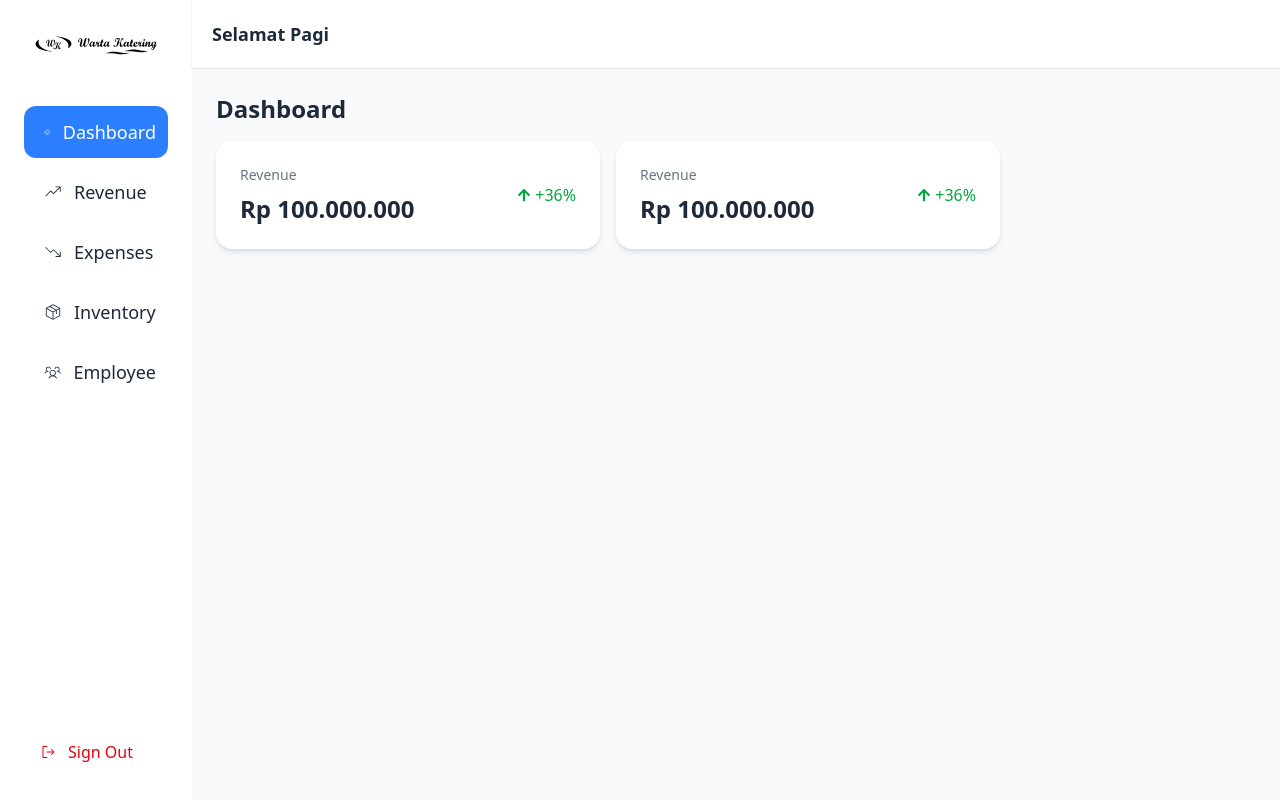
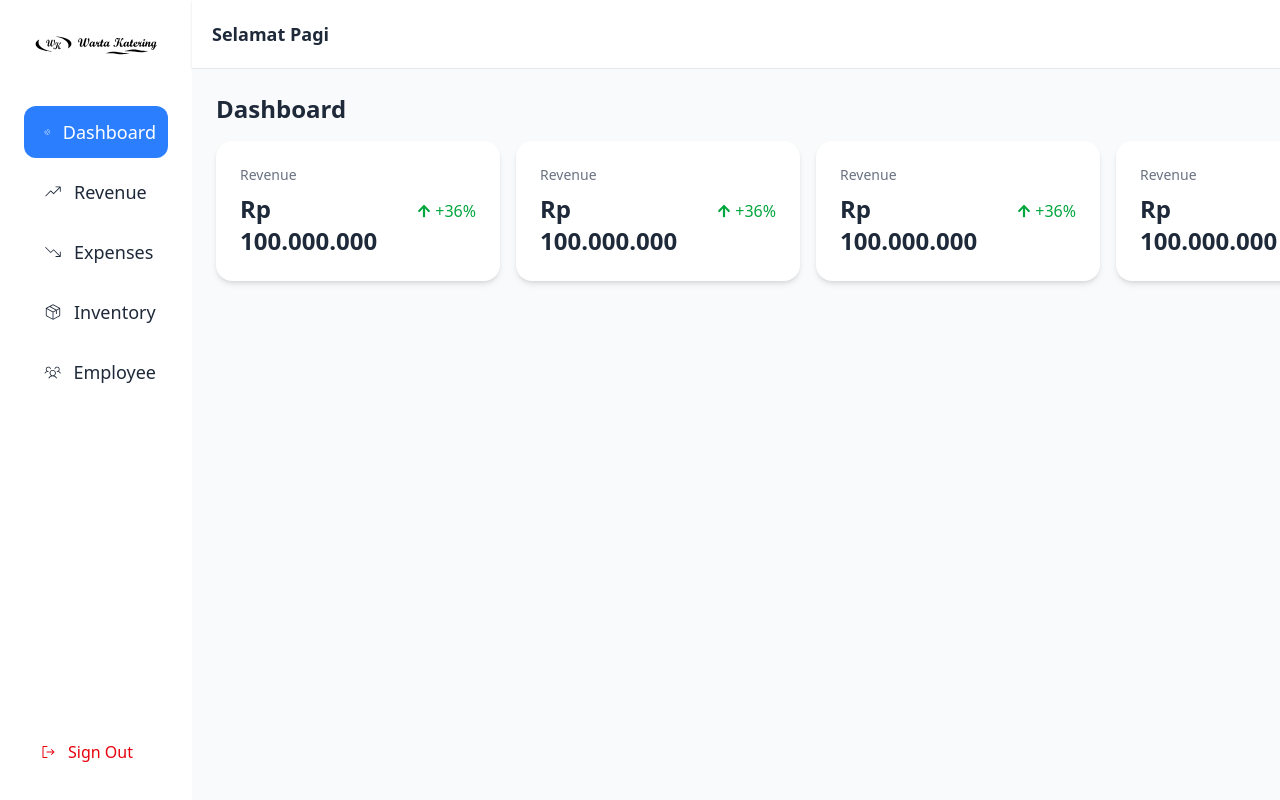
Before and after one commit to RizkiLaksanaPutra/warta-erp, a React (Vite) app in the folder client/: page /dashboard in a window 1280 px wide. Built offline with nearby package versions, Linux system fonts and the light colour scheme; no server answers; sample sign-in values are in the browser's storage.

Commit message:
check point

```diff
--- a/client/src/components/Layout.jsx
+++ b/client/src/components/Layout.jsx
@@ -52,7 +52,7 @@ const Layout = () => {
             <Link
               key={item.path}
               to={item.path}
-              className={`pl-5 pr-3 py-3 text-lg rounded-xl flex items-center gap-3 transition-all duration-200 ${
+              className={`pl-5 pr-3 py-3 text-lg rounded-xl flex items-center gap-3 transition-all ${
                 location.pathname === item.path
                   ? "bg-blue-500 text-white"
                   : "hover:bg-blue-100 hover:text-blue-600"
@@ -66,7 +66,7 @@ const Layout = () => {
 
         <button
           onClick={handleSignOut}
-          className="flex items-center gap-3 px-4 py-3 text-md font-medium text-red-600 hover:bg-red-100 hover:text-red-700 rounded-lg transition-all duration-200"
+          className="flex items-center gap-3 px-4 py-3 font-medium text-red-600 hover:bg-red-100 hover:text-red-700 rounded-lg transition-all cursor-pointer"
         >
           <PiSignOut />
           Sign Out
--- a/client/src/context/Context.jsx
+++ b/client/src/context/Context.jsx
@@ -1,3 +1,3 @@
 import { createContext } from "react";
 
-export const UserContext = createContext();
+export const UserContext = createContext(null);
--- a/client/src/pages/Dashboard.jsx
+++ b/client/src/pages/Dashboard.jsx
@@ -8,6 +8,8 @@ const Dashboard = () => {
       <div className="rounded-lg flex gap-4">
         <ScoreCard />
         <ScoreCard />
+        <ScoreCard />
+        <ScoreCard />
       </div>
     </div>
   );
```
